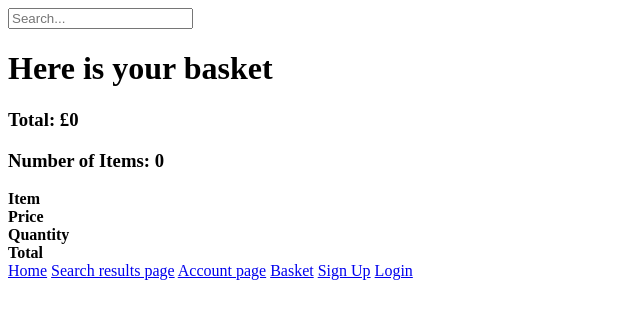
After one commit to Eg3-git/mySuperTrolley, a Django app: page /trolley/basket/ in a window 1280 px wide. The commit adds this page. Shown: the top 319 px of the page, without its empty margins (0-640 px from the left). Run offline with Django 4.2, Linux system fonts and the light colour scheme.

Commit message:
Users can add items to their baskets and can view their baskets details

```diff
--- a/mySuperTrolley/settings.py
+++ b/mySuperTrolley/settings.py
@@ -118,7 +118,9 @@ USE_TZ = True
 # Static files (CSS, JavaScript, Images)
 # https://docs.djangoproject.com/en/4.1/howto/static-files/
 
-STATIC_URL = 'static/'
+STATIC_URL = '/static/'
+STATICFILES_DIRS = (os.path.join(BASE_DIR, 'static/'),)
+
 MEDIA_URL = 'media/'
 MEDIA_ROOT = os.path.join(BASE_DIR, 'media')
 
--- a/mySuperTrolley/urls.py
+++ b/mySuperTrolley/urls.py
@@ -24,4 +24,5 @@ urlpatterns = [
     path('', views.index, name='index'),
     path('trolley/', include('trolley.urls')),
     path('admin/', admin.site.urls),
+    path('update_item/', views.updateItem, name='update_item'),
 ] + static(settings.MEDIA_URL, document_root=settings.MEDIA_ROOT)
--- a/templates/trolley/base.html
+++ b/templates/trolley/base.html
@@ -9,6 +9,26 @@
 
 </head>
 <body>
+    <script type="text/javascript">
+        var user = '{{ request.user }}'
+
+        function getToken(name){
+            var cookievalue = null;
+            if (document.cookie && document.cookie !== ''){
+                var cookies = document.cookie.split(';');
+                for (var i=0; i<cookies.length; i++){
+                    var cookie = cookies[i].trim();
+                    if (cookie.substring(0, name.length +1) === (name + '=')){
+                        cookievalue = decodeURIComponent(cookie.substring(name.length+1));
+                        break;
+                    }
+                }
+            }
+            return cookievalue;
+        }
+        var csrftoken = getToken('csrftoken');
+    </script>
+
     <form action="{% url 'searchResults' %}" method="get">
         <input name="q" type="text" placeholder="Search...">
     </form>
@@ -18,15 +38,19 @@
     {% block body_block %}{% endblock %}
 
     <div>
+        <a href="{% url 'index' %}">Home</a>
         <a href="{% url 'searchResults' %}">Search results page</a>
         <a href="{% url 'account' %}">Account page</a>
-        <a href="{% url 'checkout' %}">Checkout page</a>
+        <a href="{% url 'basket'  %}">Basket</a>
         {% if user.is_authenticated %}
             <a href="{% url 'logout' %}">Logout</a>
+
         {% else %}
             <a href="{% url 'register' %}">Sign Up</a>
             <a href="{% url 'login' %}">Login</a>
         {% endif %}
     </div>
+
+
 </body>
 </html>
--- /dev/null
+++ b/templates/trolley/basket.html
@@ -0,0 +1,30 @@
+{% extends 'trolley/base.html' %}
+
+{% block title_block %}Your basket{% endblock %}
+
+{% load static %}
+
+{% block body_block %}
+    <h1>Here is your basket</h1>
+    <h3>Total: £{{ order.calculate_basket_total }}</h3>
+    <h3>Number of Items: {{ order.get_basket_quantities }}</h3>
+
+    <div class="box">
+        <div class="row">
+            <div style="flex: 2"></div>
+            <div style="flex: 2"><strong>Item</strong></div>
+            <div style="flex: 1"><strong>Price</strong></div>
+            <div style="flex: 1"><strong>Quantity</strong></div>
+            <div style="flex: 1"><strong>Total</strong></div>
+        </div>
+
+        {% for item in items %}
+        <div class="row">
+            <div style="flex: 2"><p>{{ item.product.name }}</p></div>
+            <div style="flex: 1"><p>{{ item.product.price }}</p></div>
+            <div style="flex: 1"><p>{{ item.quantity }}</p></div>
+            <div style="flex: 1">£{{ item.calculate_total }}</div>
+        </div>
+        {% endfor %}
+    </div>
+{% endblock %}
--- a/trolley/admin.py
+++ b/trolley/admin.py
@@ -8,3 +8,5 @@ class ProductAdmin(admin.ModelAdmin):
 
 admin.site.register(Product)
 admin.site.register(UserProfile)
+admin.site.register(Order)
+admin.site.register(OrderItem)
--- a/trolley/urls.py
+++ b/trolley/urls.py
@@ -10,4 +10,6 @@ urlpatterns = [
     path('register/', views.register, name='register'),
     path('login/', views.user_login, name='login'),
     path('logout/', views.user_logout, name='logout'),
+    path('basket/', views.basket, name='basket'),
+
 ]
--- a/trolley/views.py
+++ b/trolley/views.py
@@ -1,5 +1,7 @@
+import json
+
 from django.shortcuts import render
-from django.http import HttpResponse, HttpResponseRedirect
+from django.http import JsonResponse, HttpResponse, HttpResponseRedirect
 from trolley.models import Product
 from django.db.models import Q
 from trolley.forms import *
@@ -21,6 +23,18 @@ def searchResults(request):
     context_dict['products'] = results
     return render(request, 'trolley/searchresults.html', context=context_dict)
 
+def basket(request):
+    if request.user.is_authenticated:
+        customer = request.user
+        order, created = Order.objects.get_or_create(customer=customer, complete=False)
+        items = order.orderitem_set.all()
+    else:
+        items = []
+        order = {'calculate_basket_total':0, 'get_basket_quantities':0}
+
+    context = {'items':items, 'order':order}
+    return render(request, 'trolley/basket.html', context)
+
 
 def account(request):
     context_dict = {'title': "Account"}
@@ -37,9 +51,9 @@ def productPage(request, pname_slug):
 
     try:
         products = Product.objects.get(slug=pname_slug)
-        context_dict['products'] = products
+        context_dict['product'] = products
     except Product.DoesNotExist:
-        context_dict['products'] = None
+        context_dict['product'] = None
 
     return render(request, 'trolley/product.html', context=context_dict)
 
@@ -84,8 +98,30 @@ def user_login(request):
     else:
         return render(request, 'trolley/login.html', {})
 
-
 @decorators.login_required
 def user_logout(request):
     logout(request)
     return HttpResponseRedirect(reverse('index'))
+
+def updateItem(request):
+    data = json.loads(request.body)
+    pID = data['productID']
+    action = data['action']
+
+    customer = request.user
+    product = Product.objects.get(id=pID)
+    order, created = Order.objects.get_or_create(customer=customer, complete=False)
+
+    orderItem, created = OrderItem.objects.get_or_create(order=order, product=product)
+
+    if action == 'add':
+        orderItem.quantity += 1
+    elif action == 'remove':
+        orderItem.quantity -= 1
+
+    orderItem.save()
+
+    if orderItem.quantity <= 0:
+        orderItem.delete()
+
+    return JsonResponse("Item added", safe=False)
```
Also changed, not shown: static/js/basket.js (added, +31 -0 lines), templates/trolley/product.html (+7 -2 lines), trolley/models.py (+34 -0 lines).
